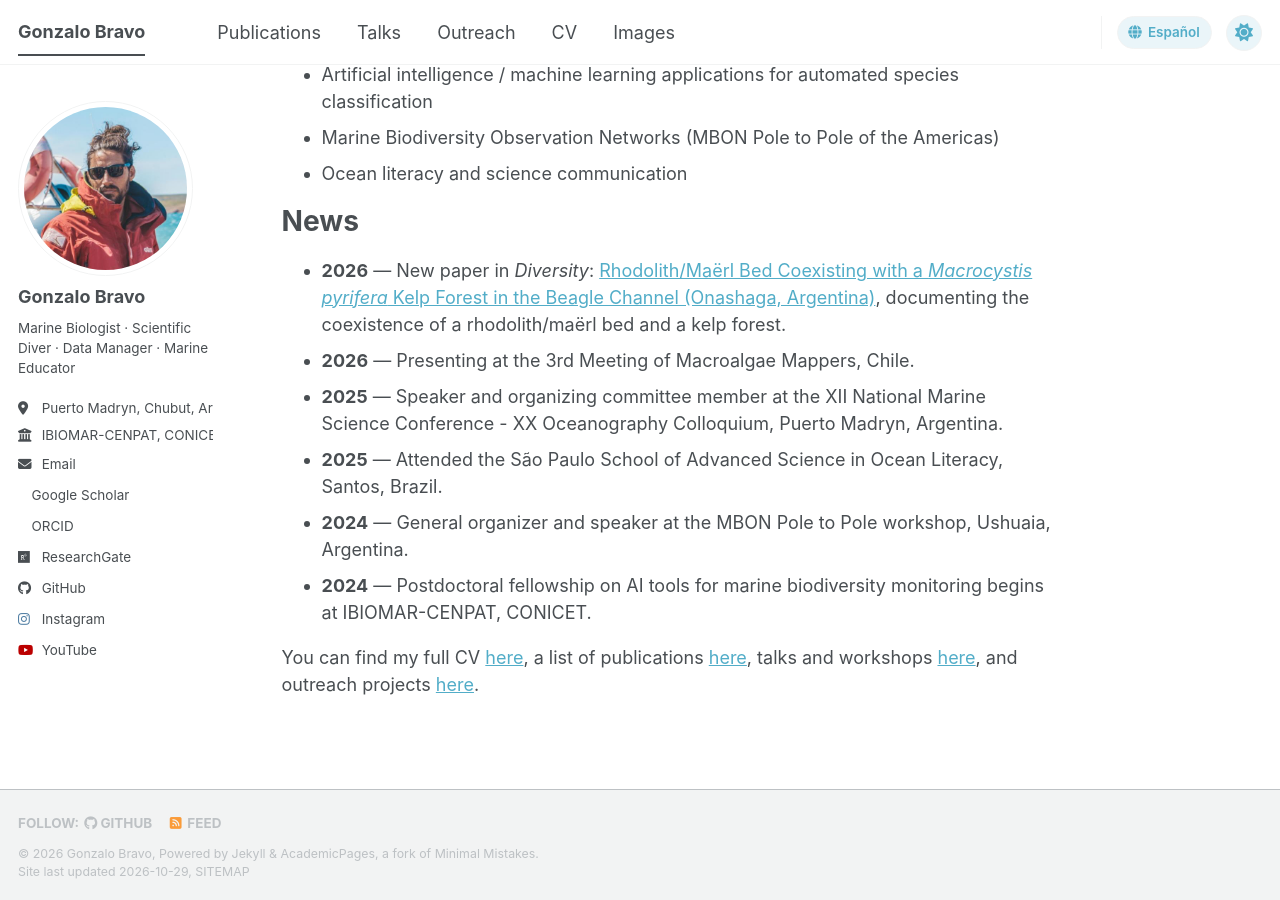
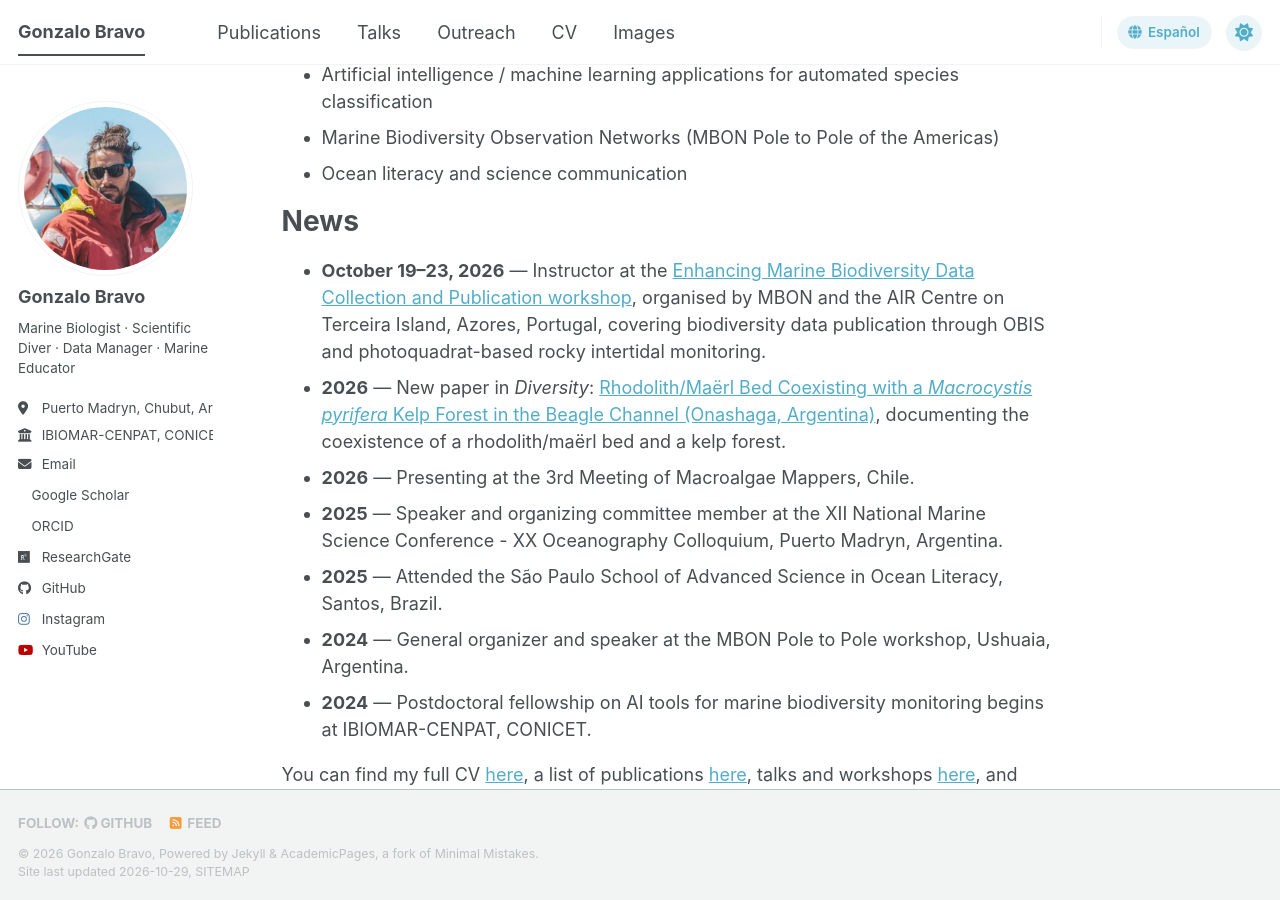
Before and after one commit to gonzalobravoargentina/gonzalobravoargentina.github.io, a Jekyll site: the page built from _pages/about.md, in a window 1280 px wide and 900 px high, scrolled down 631 px. Built offline with Jekyll 4.4.1, drawn with Linux system fonts in a browser that asks for light colours; a style sheet for code colours, icons or effects is not loaded.

Commit message:
Add AIR Centre Azores biodiversity workshop to bilingual news

```diff
--- a/_pages/about.md
+++ b/_pages/about.md
@@ -22,6 +22,7 @@ Research interests
 
 News
 ======
+- **October 19–23, 2026** — Instructor at the [Enhancing Marine Biodiversity Data Collection and Publication workshop](https://www.aircentre.org/en/events/workshop-enhancing-marine-biodiversity-data-collection-and-publication-2026), organised by MBON and the AIR Centre on Terceira Island, Azores, Portugal, covering biodiversity data publication through OBIS and photoquadrat-based rocky intertidal monitoring.
 - **2026** — New paper in *Diversity*: [Rhodolith/Maërl Bed Coexisting with a *Macrocystis pyrifera* Kelp Forest in the Beagle Channel (Onashaga, Argentina)](https://doi.org/10.3390/d18070402), documenting the coexistence of a rhodolith/maërl bed and a kelp forest.
 - **2026** — Presenting at the 3rd Meeting of Macroalgae Mappers, Chile.
 - **2025** — Speaker and organizing committee member at the XII National Marine Science Conference - XX Oceanography Colloquium, Puerto Madryn, Argentina.
```
Also changed, not shown: _pages/es-about.md (+1 -0 lines).
